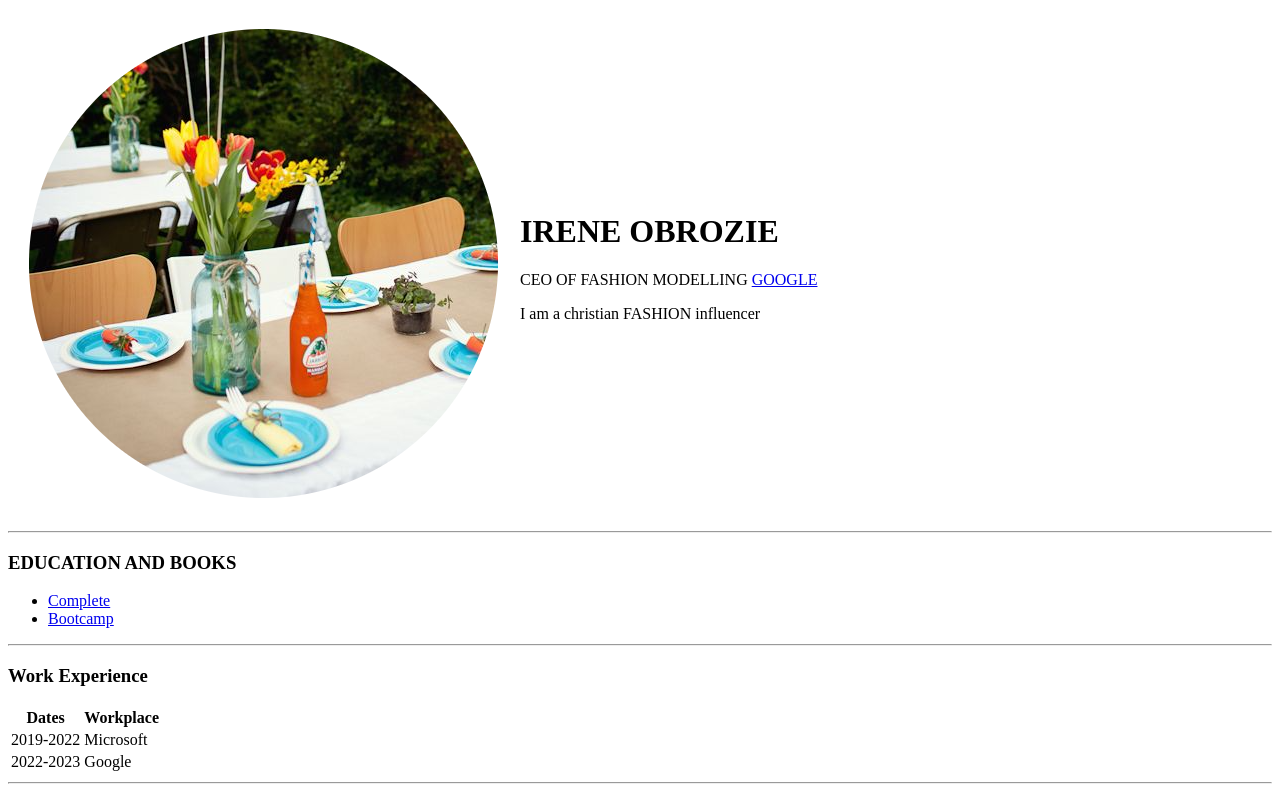
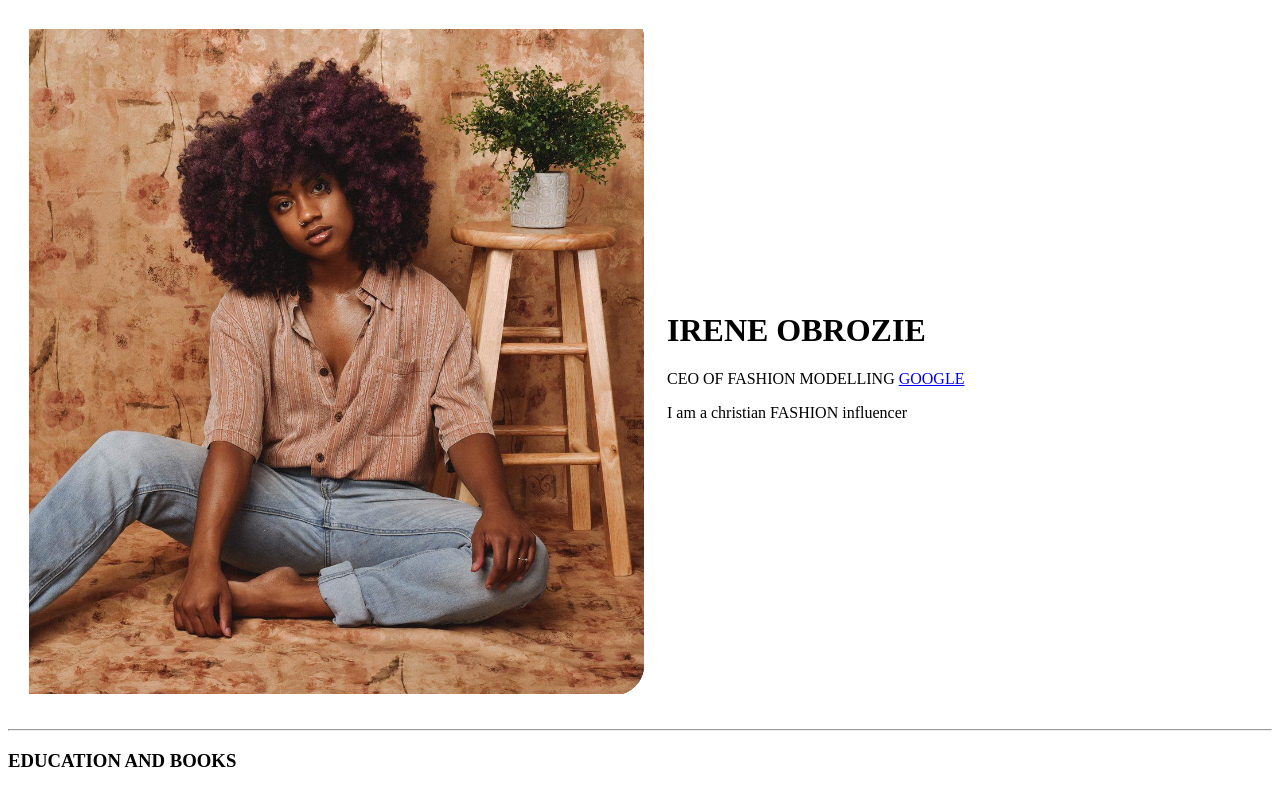
Before and after one commit to Reene29/web-dev, a plain HTML site: page index.html in a window 1280 px wide. Shown: the top 787 px of the page. Drawn offline with Linux system fonts and the light colour scheme.

Commit message:
Update index.html

```diff
--- a/index.html
+++ b/index.html
@@ -7,7 +7,7 @@
   <body>
     <table cellspacing= 20>
       <tr>
-        <td><img src="HELIUM-modified.png" alt="fine girl">
+        <td><img src="ph7.png" alt="fine girl">
     </td>
     <td><h1>IRENE OBROZIE</h1>
       <p>CEO OF FASHION MODELLING <a href="https://www.google.com/">GOOGLE</a></p>
```
